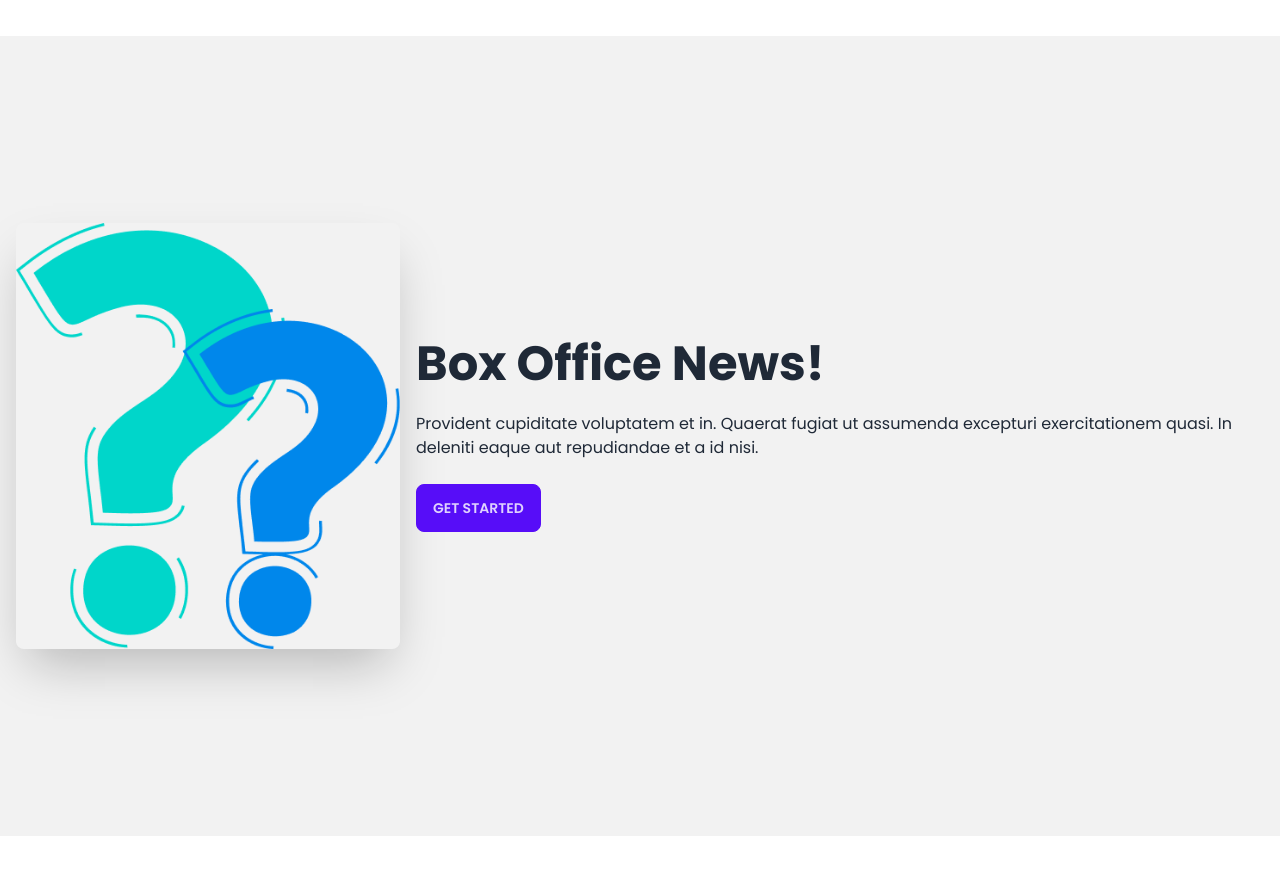
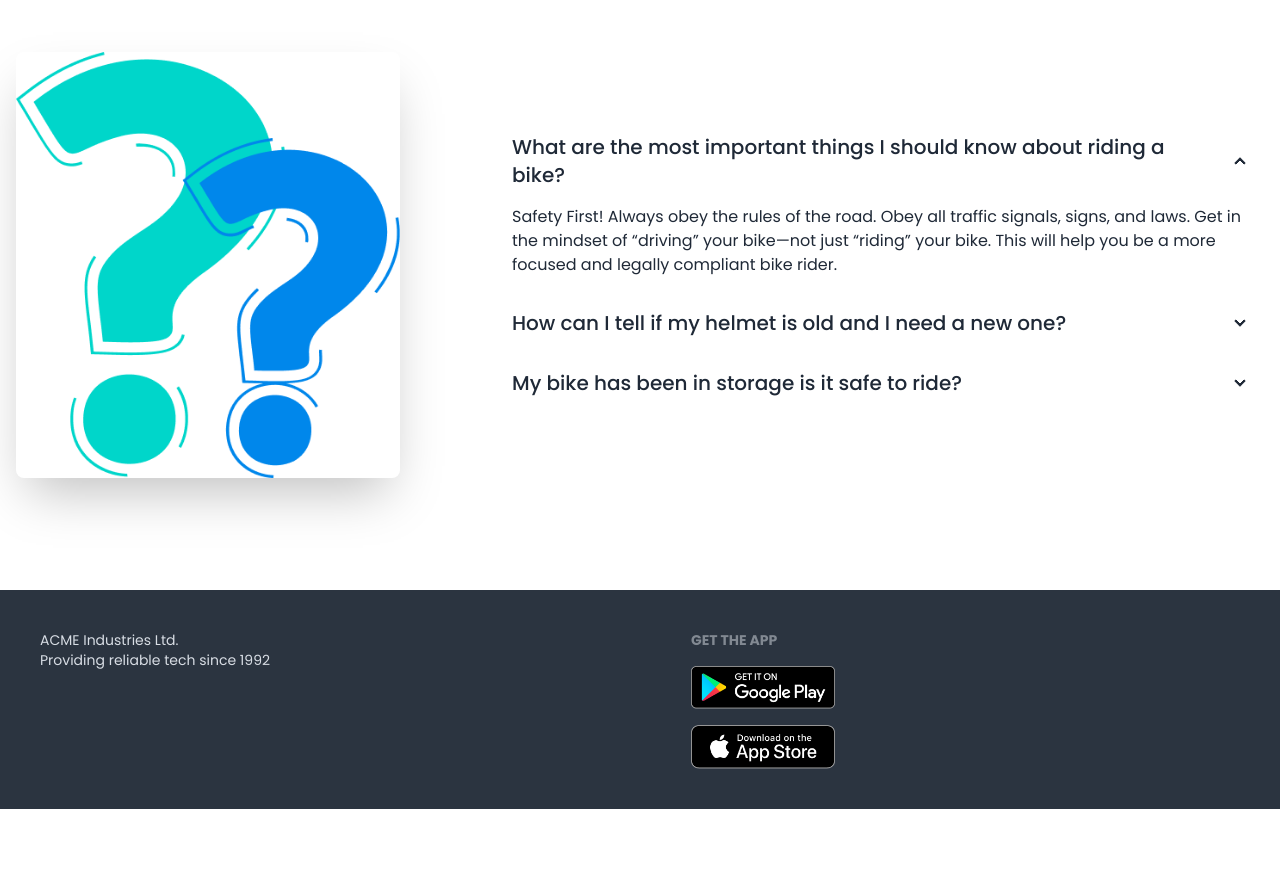
Before and after one commit to abushahed670/biker-zone-with-daisy, a plain HTML site: page index.html in a window 1280 px wide. Shown: the part 2152-3026 px from the top of the page. After the commit the page ends 2961 px from the top, so only its background shows below. Drawn offline with nearby package versions, Linux system fonts and the light colour scheme.

Commit message:
faq and footer added

```diff
--- a/index.html
+++ b/index.html
@@ -291,13 +291,36 @@
         <section class="my-24">
             <h3 class="text-5xl font-semibold text-center mb-12 ">Frequently Asked <span class="text-[#E76F51]">Questions</span>
             </h3>
-            <div class="hero min-h-screen bg-base-200">
-                <div class="hero-content flex-col lg:flex-row">
-                  <img src="/images/others/faq.png" class="max-w-sm rounded-lg shadow-2xl" />
+            <div class="hero ">
+                <div class="hero-content flex-col lg:gap-24 lg:flex-row">
+                  <img src="/images/others/faq.png" class="w-3/4 lg:max-w-sm rounded-lg shadow-2xl" />
                   <div>
-                    <h1 class="text-5xl font-bold">Box Office News!</h1>
-                    <p class="py-6">Provident cupiditate voluptatem et in. Quaerat fugiat ut assumenda excepturi exercitationem quasi. In deleniti eaque aut repudiandae et a id nisi.</p>
-                    <button class="btn btn-primary">Get Started</button>
+                    <!-- first Questions -->
+                    <div class="collapse collapse-arrow ">
+                        <input type="radio" name="my-accordion-2" checked="checked" />
+                        <div class="collapse-title text-xl font-medium">What are the most important things I should know about riding a bike?
+                        </div>
+                        <div class="collapse-content">
+                          <p>Safety First! Always obey the rules of the road. Obey all traffic signals, signs, and laws. Get in the mindset of “driving” your bike—not just “riding” your bike. This will help you be a more focused and legally compliant bike rider. </p>
+                        </div>
+                      </div>
+                      <div class="collapse collapse-arrow ">
+                        <input type="radio" name="my-accordion-2" />
+                        <div class="collapse-title text-xl font-medium">How can I tell if my helmet is old and I need a
+                            new one?
+                        </div>
+                        <div class="collapse-content">
+                          <p>hello</p>
+                        </div>
+                      </div>
+                      <div class="collapse collapse-arrow ">
+                        <input type="radio" name="my-accordion-2" />
+                        <div class="collapse-title text-xl font-medium">My bike has been in storage is it safe to ride?
+                        </div>
+                        <div class="collapse-content">
+                          <p>hello</p>
+                        </div>
+                      </div>
                   </div>
                 </div>
               </div>
@@ -305,6 +328,19 @@
 
     </main>
     <footer>
+        <footer class="footer p-10 bg-neutral text-neutral-content">
+            <aside>
+              <p>ACME Industries Ltd.<br/>Providing reliable tech since 1992</p>
+            </aside>
+            <nav>
+              <header class="footer-title">Get the App</header>
+              <div class="grid grid-col-1 gap-4">
+                <a><img class="w-36" src="images/others/android.png" alt=""></a>
+                <a><img class="w-36" src="images/others/ios.png" alt=""></a>
+
+              </div>
+            </nav>
+          </footer>
 
     </footer>
 </body>
```
